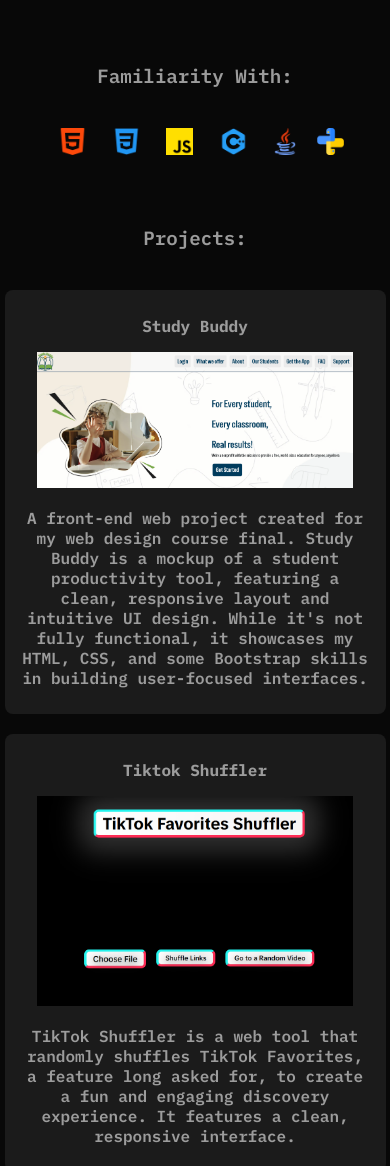
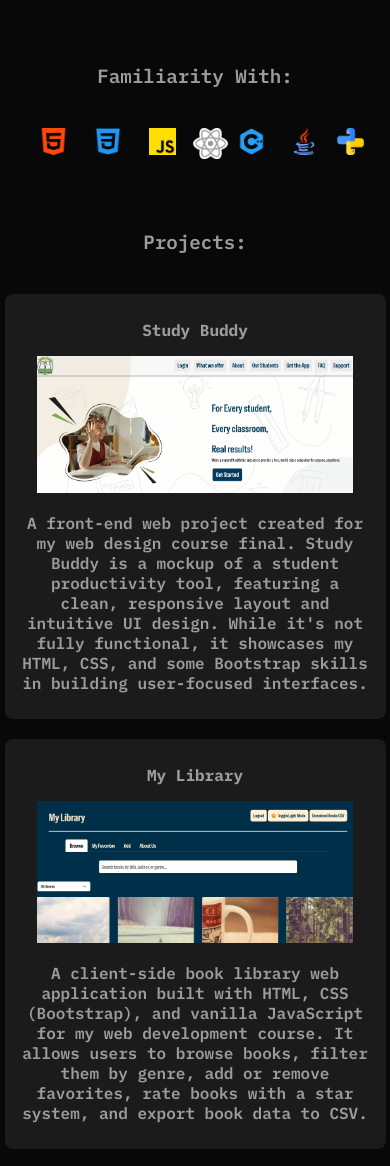
Before and after one commit to Firas-Shall/My-Portfolio-Website, a plain HTML site: page index.html in a window 390 px wide. Shown: the part 587-1753 px from the top of the page. Drawn offline with Linux system fonts and the light colour scheme.

Commit message:
Add React logo and new project to portfolio
Added React logo to the skills section and included a new 'My Library' project with screenshot and description in index.html. Updated CSS to style the React logo and adjusted layout widths for better responsiveness. Also incremented project class numbers to accommodate the new project.

```diff
--- a/index.html
+++ b/index.html
@@ -39,6 +39,7 @@
                 <li><img src="html-5 (1).png" /></li>
                 <li><img src="CSS logo copy2.png" /></li>
                 <li><img src="js.png" /></li>
+                <li><img src="react-logo-black-and-white.png" id="react" /></li>
                 <li><img src="CPP.png" id="cpp" /></li>
                 <li><img src="java.png" /></li>
                 <li><img src="python (1).png" /></li>
@@ -57,6 +58,15 @@
             </div>
 
             <div class="project1">
+                <a href="https://firas-shall.github.io/web-dev-1-project/index.html" target="_blank">
+                    <h3>My Library</h3>
+                    <img src="Screenshot 2025-12-24 131045.png" />
+                    <p>A client-side book library web application built with HTML, CSS (Bootstrap), and vanilla JavaScript for my web development course. It allows users to browse books, filter them by genre, add or remove favorites, rate books with a star system, and export book data to CSV.
+</p>
+                </a>
+            </div>
+
+            <div class="project2">
                 <a href="https://firas-shall.github.io/TikTok-Favorites-Shuffler/" target="_blank">
                     <h3>Tiktok Shuffler</h3>
                     <img src="tiktok.png" />
@@ -64,14 +74,14 @@
                 </a>
             </div>
 
-            <div class="project2">
+            <div class="project3">
                 <a href="https://firas-shall.github.io/Perfeggt-Timer/" target="_blank">
                     <h3>Perfeggt Timer</h3>
                     <img src="Perfeggt.png" />
                     <p>Just a simple timer, to have a perfeggtly boiled egg. Features some cute animations. Made using html/css/js</p>
                 </a>
             </div>
-            <div class="project3">
+            <div class="project4">
                 <a href="https://github.com/Firas-Shall/Tic-Tac-Toe-Python" target="_blank">
                     <h3>Tic Tac Toe</h3>
                     <img src="tic.png" />
--- a/styles.css
+++ b/styles.css
@@ -43,6 +43,11 @@
 
 .navbar>li {
     padding-right:40px;
+}
+
+#react{
+    width: 75px;
+    transform: translateX(-40px);
 }
 
 a {
@@ -99,7 +104,7 @@
 .familiarity {
     display: flex;
     justify-content: center;
-    width:80%;
+    width:90%;
     margin: auto;
 }
 
@@ -183,6 +188,11 @@
 @media (max-width: 480px) {
     body {
         margin: 0px;
+    }
+
+    #react{
+        width: 35px;
+        transform: translateX(-10px);
     }
 
     .navbar {
```
Also changed, not shown: Screenshot 2025-12-24 131045.png (added), react-logo-black-and-white.png (added).
